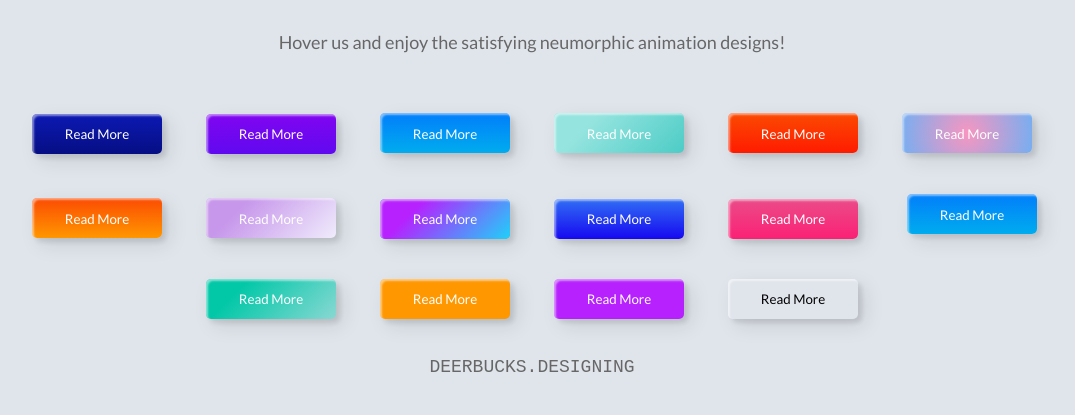
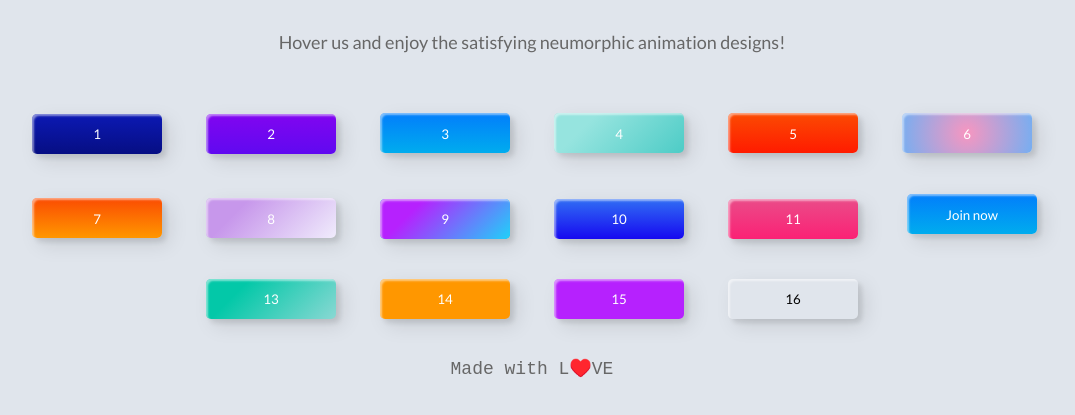
Before and after one commit to TECHTOAMYT/Readmore, a plain HTML site: page index.html in a window 1280 px wide. Shown: the part 69-484 px from the top of the page, without its empty margins (108-1183 px from the left). Drawn offline with Linux system fonts and the light colour scheme.

Commit message:
Update index.html

```diff
--- a/index.html
+++ b/index.html
@@ -6,22 +6,22 @@
 <h1>Animation Buttons</h1>
 <p>Hover us and enjoy the satisfying neumorphic animation designs!</p>
 <div class="frame">
-  <button class="custom-btn btn-1">Read More</button>
-  <button class="custom-btn btn-2">Read More</button>
-  <button class="custom-btn btn-3"><span>Read More</span></button>
-  <button class="custom-btn btn-4"><span>Read More</span></button>
-  <button class="custom-btn btn-5"><span>Read More</span></button>
-  <button class="custom-btn btn-6"><span>Read More</span></button>
-  <button class="custom-btn btn-7"><span>Read More</span></button>
-  <button class="custom-btn btn-8"><span>Read More</span></button>
-  <button class="custom-btn btn-9">Read More</button>
-  <button class="custom-btn btn-10">Read More</button>
-  <button class="custom-btn btn-11">Read More<div class="dot"></div></button>
-  <button class="custom-btn btn-12"><span>Click!</span><span>Read More</span></button>
-  <button class="custom-btn btn-13">Read More</button>
-  <button class="custom-btn btn-14">Read More</button>
-  <button class="custom-btn btn-15">Read More</button>
-  <button class="custom-btn btn-16">Read More</button>
+  <button class="custom-btn btn-1">1</button>
+  <button class="custom-btn btn-2">2</button>
+  <button class="custom-btn btn-3"><span>3</span></span></button>
+  <button class="custom-btn btn-4"><span>4</span></button>
+  <button class="custom-btn btn-5"><span>5</span></button>
+  <button class="custom-btn btn-6"><span>6</span></button>
+  <button class="custom-btn btn-7"><span>7</span></button>
+  <button class="custom-btn btn-8"><span>8</span></button>
+  <button class="custom-btn btn-9">9</button>
+  <button class="custom-btn btn-10">10</button>
+  <button class="custom-btn btn-11">11<div class="dot"></div></button>
+  <button class="custom-btn btn-12"><span>Thanks For Joining ♥️</span><span>Join now </span></button>
+  <button class="custom-btn btn-13">13</button>
+  <button class="custom-btn btn-14">14</button>
+  <button class="custom-btn btn-15">15</button>
+  <button class="custom-btn btn-16">16</button>
   <p style="font-family: Andale Mono, monospace;">
-    DEERBUCKS.DESIGNING</p>
+    Made with L♥️VE</p>
 </div>
```
